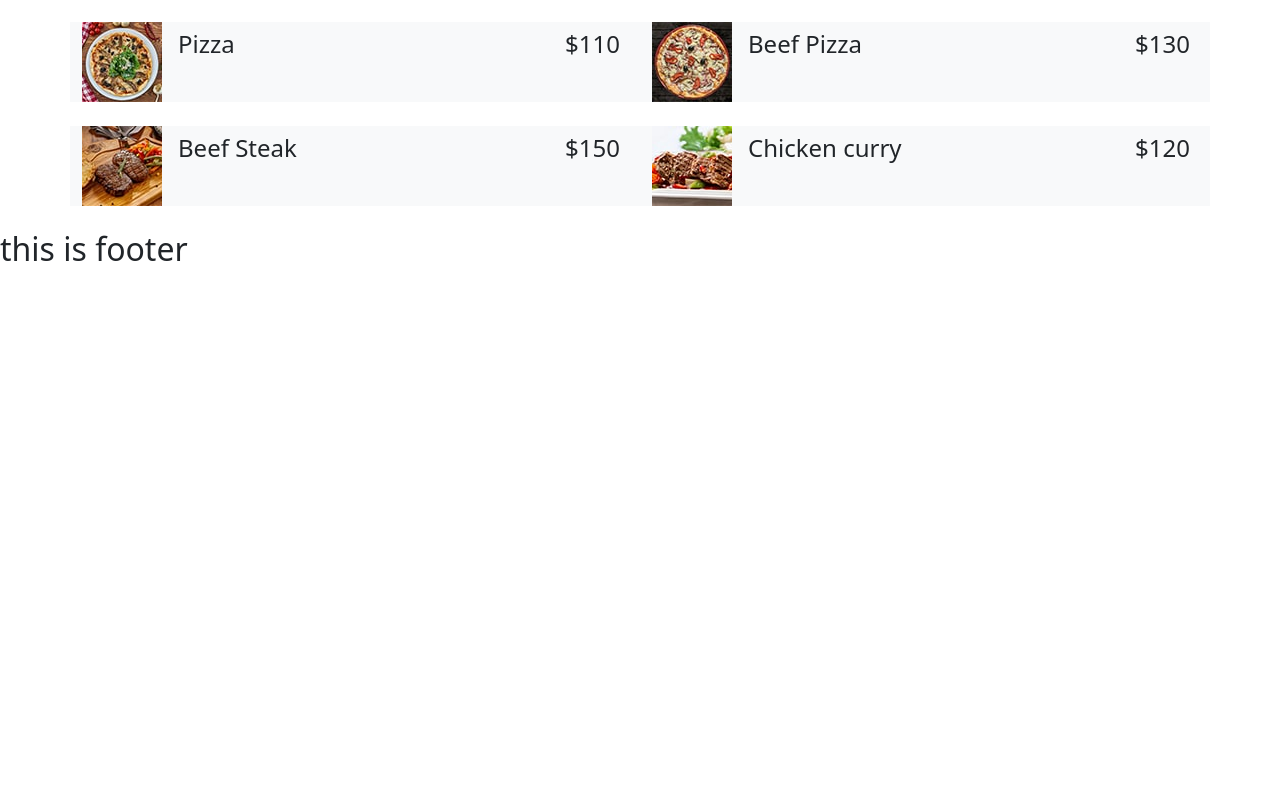
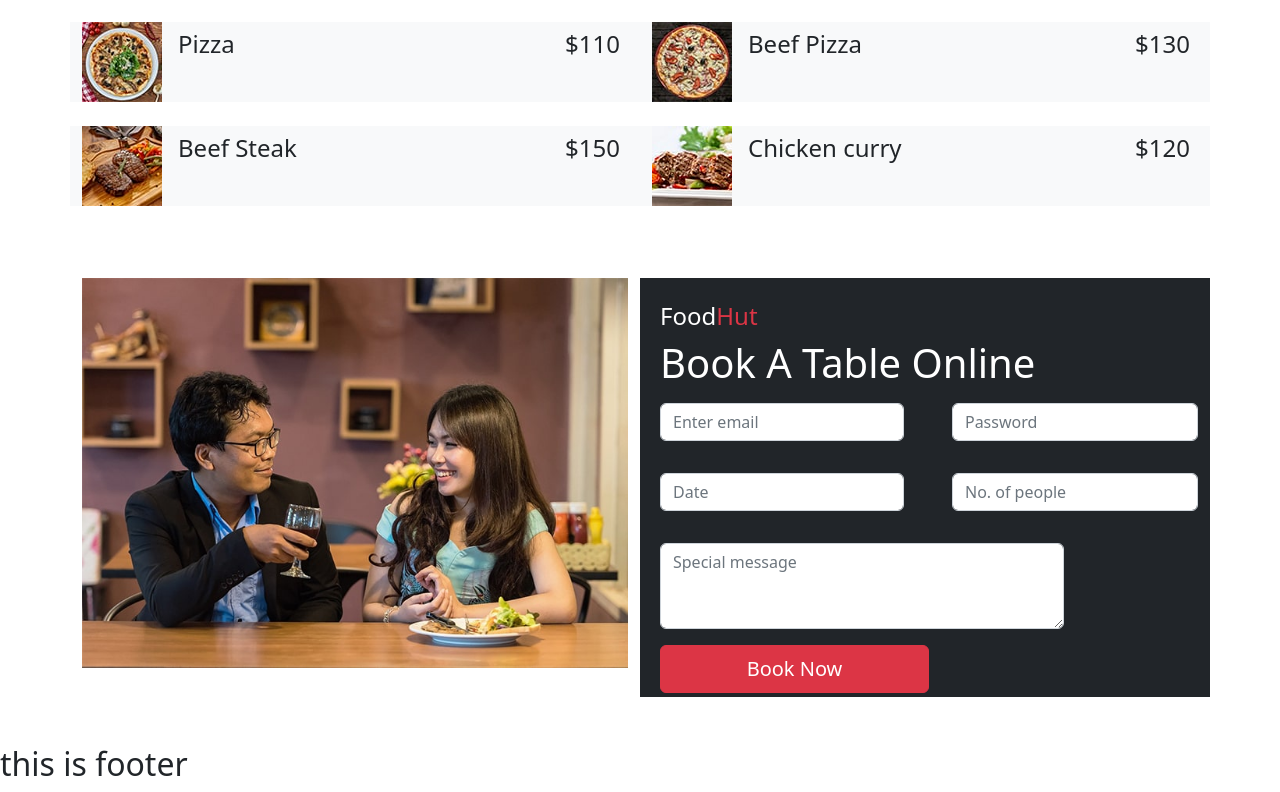
Before and after one commit to Arfaz31/FoodHut-client-site, a React (Vite) app: page / in a window 1280 px wide. Shown: the part 1078-1870 px from the top of the page. Before the commit the page ends 1355 px from the top, so only its background shows below. Built offline with nearby package versions, Linux system fonts and the light colour scheme.

Commit message:
second-section-book-now

```diff
--- a/src/pages/Home/Home.jsx
+++ b/src/pages/Home/Home.jsx
@@ -171,21 +171,98 @@ const Home = () => {
             <h4 className="m-2">$120</h4>
             </div>
             </Row>
-
-
             </Col>
-
           </Row>
         </Container>
       </section>
 
+      {/* Second section */}
+      <section className="mt-5 mb-5">
+        <div>
+          <Container>
+            <Row>
+              <Col lg={6}>
+                <img src={video} alt="" className=" img-fluid" />
+              </Col>
 
+              <Col lg={6} className="bg-dark text-white ">
+              <div className="mt-4 ms-2 text-sm-left">
+                  <h4>
+                    Food<span className="text-danger">Hut</span>
+                  </h4>
+                  <h1>Book A Table Online</h1>
+
+                  <Form>
+                    <div className="d-flex  mt-3">
+                      <div>
+                        <Form.Group
+                          className=" mb-3  me-5 "
+                          controlId="formBasicEmail"
+                        >
+                          <Form.Control
+                            type="email"
+                            placeholder="Enter email"
+                          />
+                        </Form.Group>
+                      </div>
+
+                      <div>
+                        <Form.Group
+                          className=" mb-3 "
+                          controlId="formBasicPassword"
+                        >
+                          <Form.Control
+                            type="password"
+                            placeholder="Password"
+                          />
+                        </Form.Group>
+                      </div>
+                    </div>
+                    <div className="d-flex justify-content-start align-items-center mt-3">
+                      <div>
+                        <Form.Group
+                          className=" mb-3  me-5 "
+                          controlId="formBasicNumber"
+                        >
+                          <Form.Control type="number" placeholder="Date" />
+                        </Form.Group>
+                      </div>
+
+                      <div>
+                        <Form.Group
+                          className=" mb-3 "
+                          controlId="formBasicNumber"
+                        >
+                          <Form.Control
+                            type="number"
+                            placeholder="No. of people"
+                          />
+                        </Form.Group>
+                      </div>
+                    </div>
+                    <div className="form-group">
+                      <textarea
+                        className="form-control mt-3  w-75"
+                        id="exampleFormControlTextarea1"
+                        rows="3"
+                        placeholder="Special message"
+                      ></textarea>
+                    </div>
+                    <Button
+                      variant="danger"
+                      className="w-50  mt-3 mb-1 text-center py-2 fs-5"
+                    >
+                      Book Now
+                    </Button>{" "}
+                  </Form>
+                </div>
+              </Col>
+            </Row>
+          </Container>
+        </div>
+      </section>
     </div>
   );
 };
 
 export default Home;
-
-{
-  /* <button class="btn btn-primary w-100 py-3" type="submit">Book Now</button> */
-}
```
